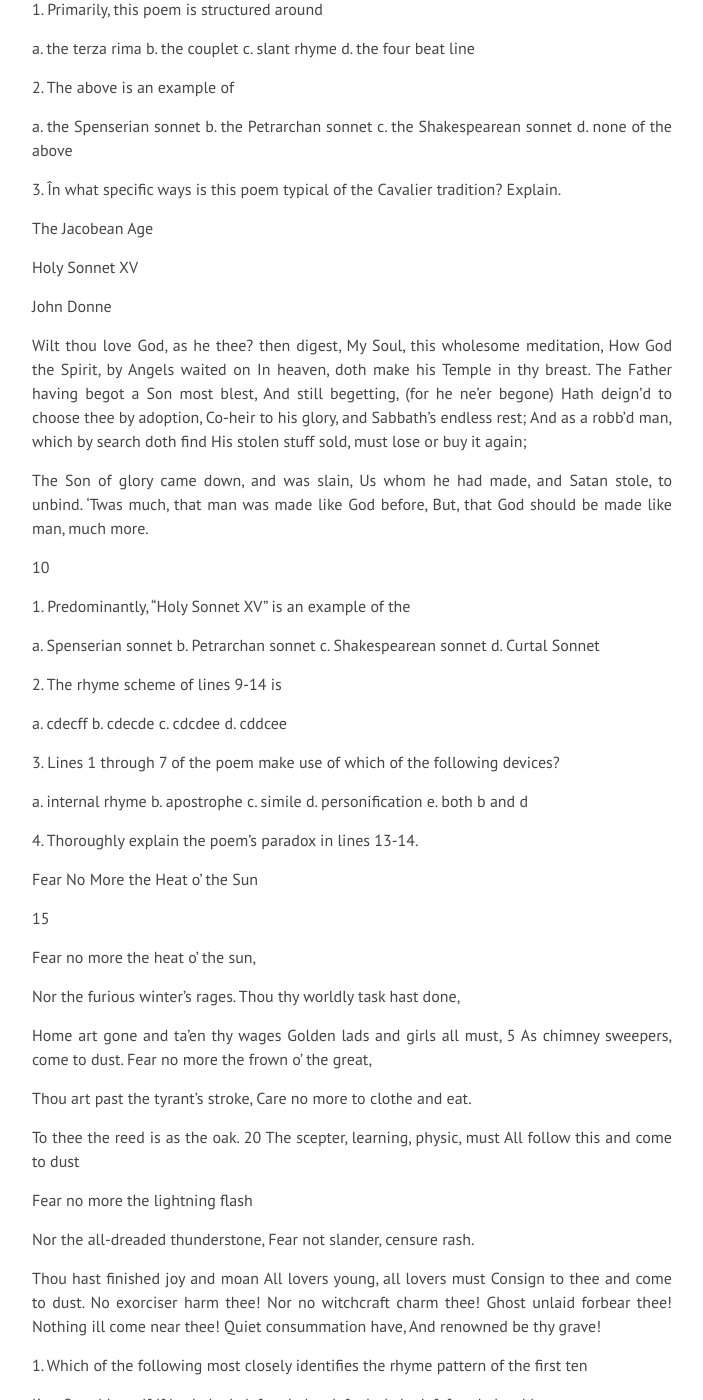
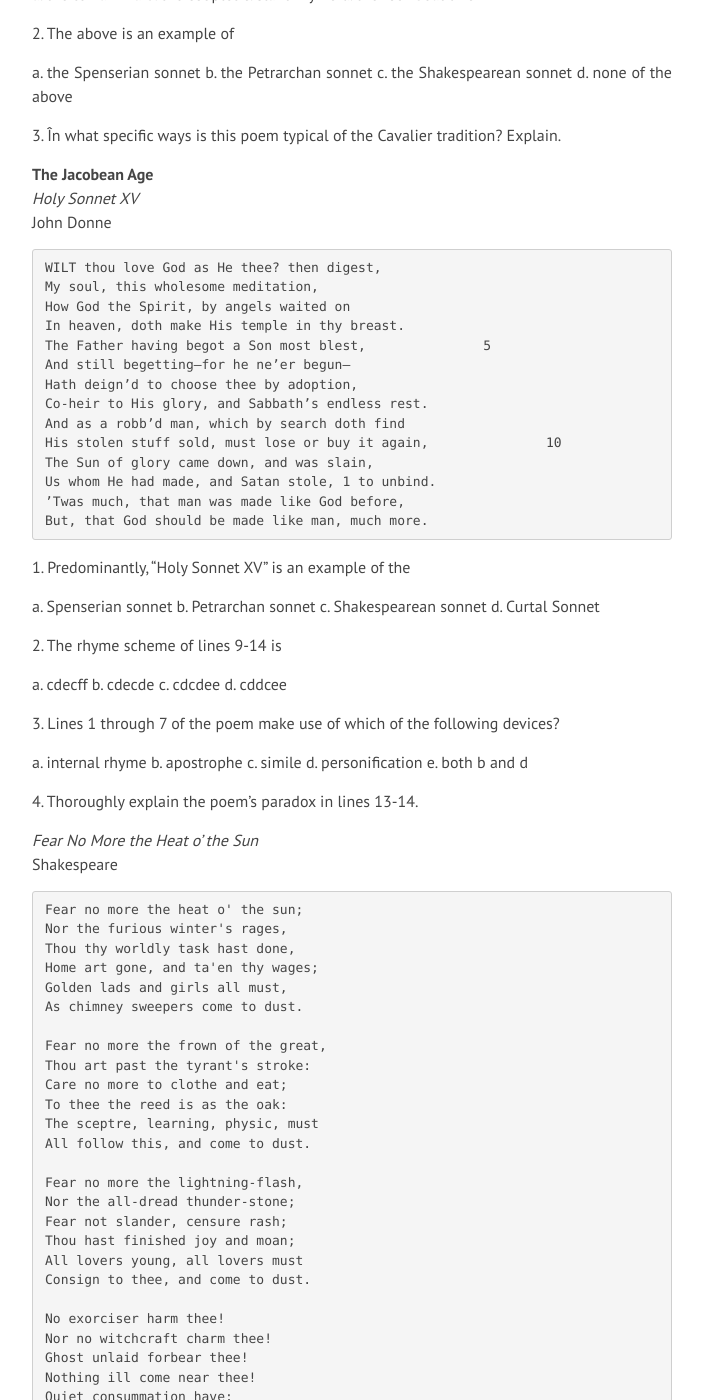
Before and after one commit to EthenStrine/English, a Jekyll site: the page built from _posts/2018-12-11-Semester Review.md, in a window 1280 px wide and 1400 px high, scrolled down 9572 px. Shown: the whole window, without its empty margins (288-991 px from the left). Built offline with Jekyll 4.4.1, drawn with Linux system fonts in a browser that asks for light colours; nearby versions of some CDN libraries; our own code applies the rules of GitHub Pages for plain Markdown files; some of the changed text lies outside the part shown.

Commit message:
Update 2018-12-11-Semester Review.md

````diff
--- a/_posts/2018-12-11-Semester Review.md
+++ b/_posts/2018-12-11-Semester Review.md
@@ -259,8 +259,7 @@ The death-noise of birds instead of laughter, The mewing of gulls instead of mea
 
 4\. What is the significance of the mentioning of the "soul" in the final line of the excerpt?
 
-The Anglo-Saxon Age
-
+__The Anglo-Saxon Age__
 from *"The Wife's Lament"*
 the *Exeter Book*
 ```
@@ -297,7 +296,7 @@ a. fellow warriors b. family c. subjects d. a close friend e. none of the above
 
 B. The Medieval Period Read the following lyric poem from the Middle English period and then answer the questions.
 
-"Man Assay"
+*"Man Assay"*
 ```
 A man assay, assay, assay,
 And ask mercy while thou may
@@ -363,7 +362,7 @@ C. The Renaissance Age
 
 12
 
-"Heart Exchange" Sir Philip Sidney
+*"Heart Exchange"* **Sir Philip Sidney**
 ```
 MY true-love hath my heart, and I have his,
   By just exchange one to the other given:
@@ -401,17 +399,25 @@ a. the Spenserian sonnet b. the Petrarchan sonnet c. the Shakespearean sonnet d.
 
 3\. În what specific ways is this poem typical of the Cavalier tradition? Explain.
 
-The Jacobean Age
-
-Holy Sonnet XV
-
+**The Jacobean Age**
+*Holy Sonnet XV*
 John Donne
-
-Wilt thou love God, as he thee? then digest, My Soul, this wholesome meditation, How God the Spirit, by Angels waited on In heaven, doth make his Temple in thy breast. The Father having begot a Son most blest, And still begetting, (for he ne'er begone) Hath deign'd to choose thee by adoption, Co-heir to his glory, and Sabbath's endless rest; And as a robb'd man, which by search doth find His stolen stuff sold, must lose or buy it again;
-
-The Son of glory came down, and was slain, Us whom he had made, and Satan stole, to unbind. 'Twas much, that man was made like God before, But, that God should be made like man, much more.
-
-10
+```
+WILT thou love God as He thee? then digest,
+My soul, this wholesome meditation,
+How God the Spirit, by angels waited on
+In heaven, doth make His temple in thy breast.
+The Father having begot a Son most blest,	        5
+And still begetting—for he ne’er begun—
+Hath deign’d to choose thee by adoption,
+Co-heir to His glory, and Sabbath’s endless rest.
+And as a robb’d man, which by search doth find
+His stolen stuff sold, must lose or buy it again,	        10
+The Sun of glory came down, and was slain,
+Us whom He had made, and Satan stole, 1 to unbind.
+’Twas much, that man was made like God before,
+But, that God should be made like man, much more.
+```
 
 1\. Predominantly, "Holy Sonnet XV" is an example of the
 
@@ -427,25 +433,40 @@ a. internal rhyme b. apostrophe c. simile d. personification e. both b and d
 
 4\. Thoroughly explain the poem's paradox in lines 13-14.
 
-Fear No More the Heat o' the Sun
+*Fear No More the Heat o' the Sun*
+Shakespeare
 
-15
+```
+Fear no more the heat o' the sun;
+Nor the furious winter's rages,
+Thou thy worldly task hast done,
+Home art gone, and ta'en thy wages;
+Golden lads and girls all must,
+As chimney sweepers come to dust.
 
-Fear no more the heat o' the sun,
+Fear no more the frown of the great,
+Thou art past the tyrant's stroke:
+Care no more to clothe and eat;
+To thee the reed is as the oak:
+The sceptre, learning, physic, must
+All follow this, and come to dust.
 
-Nor the furious winter's rages. Thou thy worldly task hast done,
+Fear no more the lightning-flash,
+Nor the all-dread thunder-stone;
+Fear not slander, censure rash;
+Thou hast finished joy and moan;
+All lovers young, all lovers must
+Consign to thee, and come to dust.
 
-Home art gone and ta'en thy wages Golden lads and girls all must, 5 As chimney sweepers, come to dust. Fear no more the frown o' the great,
+No exorciser harm thee!
+Nor no witchcraft charm thee!
+Ghost unlaid forbear thee!
+Nothing ill come near thee!
+Quiet consummation have;
+And renowned be thy grave!
 
-Thou art past the tyrant's stroke, Care no more to clothe and eat.
 
-To thee the reed is as the oak. 20 The scepter, learning, physic, must All follow this and come to dust
-
-Fear no more the lightning flash
-
-Nor the all-dreaded thunderstone, Fear not slander, censure rash.
-
-Thou hast finished joy and moan All lovers young, all lovers must Consign to thee and come to dust. No exorciser harm thee! Nor no witchcraft charm thee! Ghost unlaid forbear thee! Nothing ill come near thee! Quiet consummation have, And renowned be thy grave!
+```
 
 1\. Which of the following most closely identifies the rhyme pattern of the first ten
 
````
Also changed, not shown: other parts of _posts/2018-12-11-Semester Review.md (+0 -1 lines).
